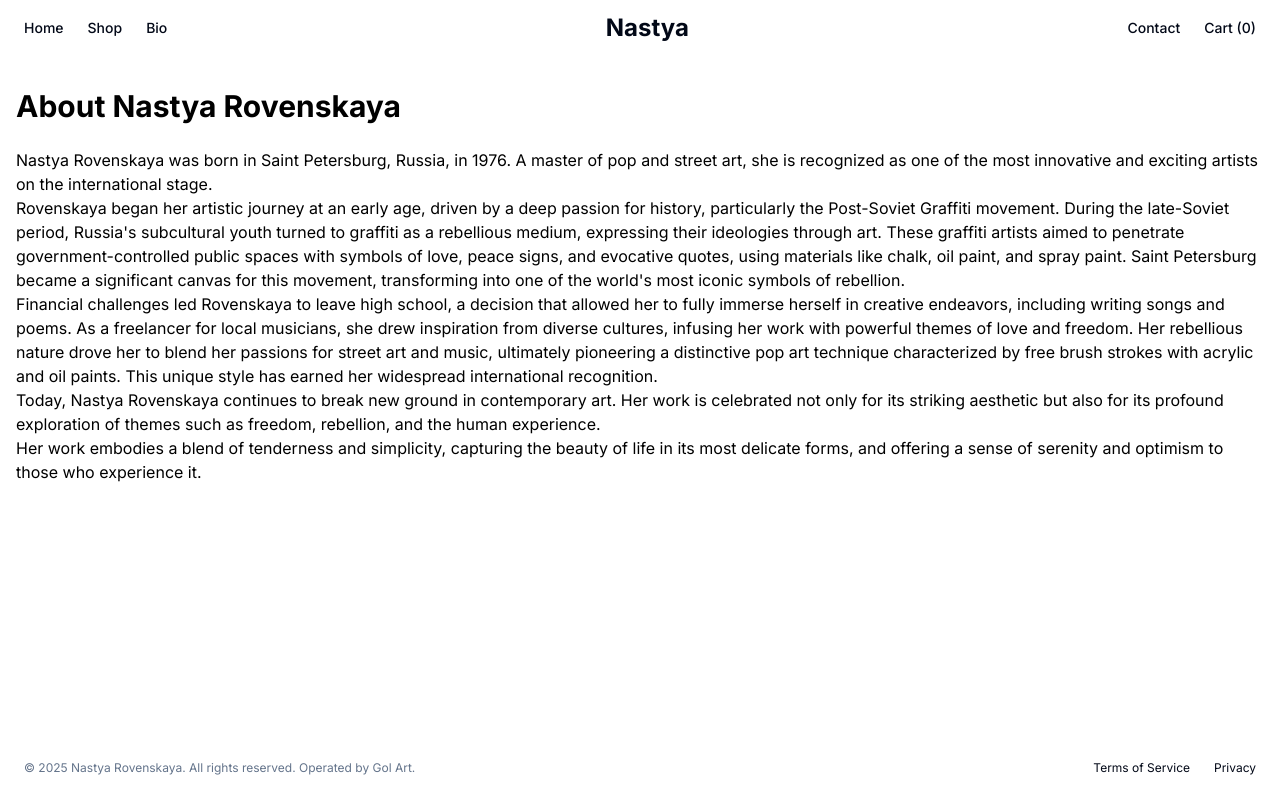
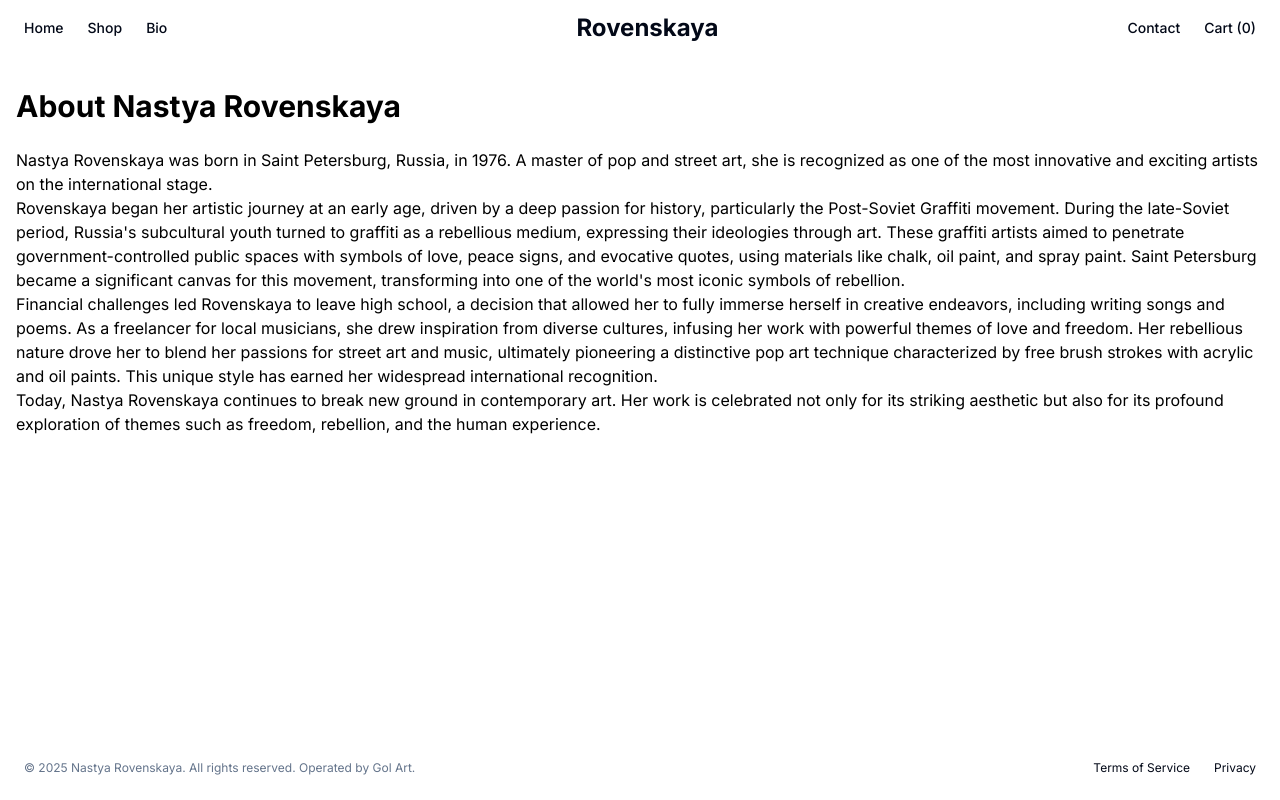
Before and after one commit to sajith-wk/nastya-storefront, a Next.js app: page /bio in a window 1280 px wide. Built offline with nearby package versions, Linux system fonts and the light colour scheme; no server answers.

Commit message:
bio updated

```diff
--- a/app/bio/page.tsx
+++ b/app/bio/page.tsx
@@ -17,9 +17,7 @@ export default function BioPage() {
          <p>
           Today, Nastya Rovenskaya continues to break new ground in contemporary art. Her work is celebrated not only for its striking aesthetic but also for its profound exploration of themes such as freedom, rebellion, and the human experience.
         </p>
-         <p>
-          Her work embodies a blend of tenderness and simplicity, capturing the beauty of life in its most delicate forms, and offering a sense of serenity and optimism to those who experience it.
-        </p>
+
       </div>
     </div>
   )
--- a/components/layout/header.tsx
+++ b/components/layout/header.tsx
@@ -34,7 +34,7 @@ export function Header({ isTransparent = false }: HeaderProps) {
       {/* Center Site Logo */}
       <div className="flex-1 flex justify-center">
         <Link href="/" className="flex items-center justify-center text-2xl font-bold">
-          Nastya
+          Rovenskaya
         </Link>
       </div>
 
```
